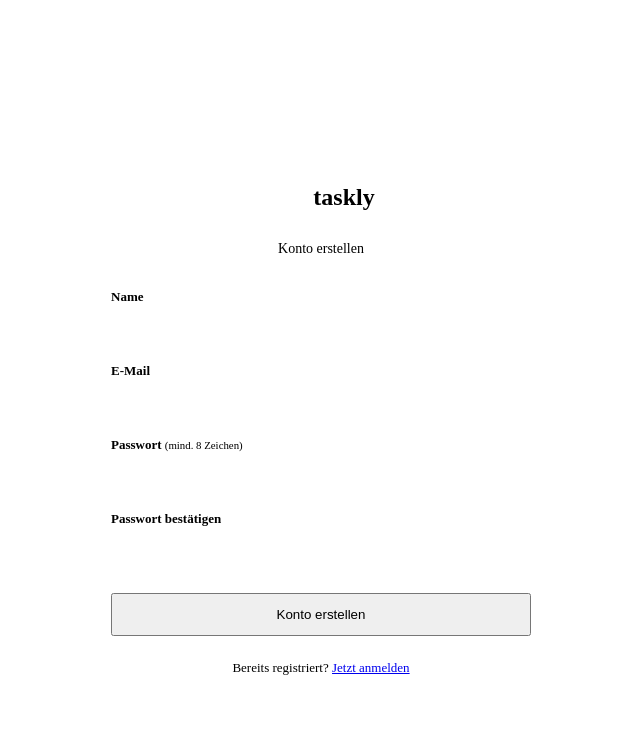
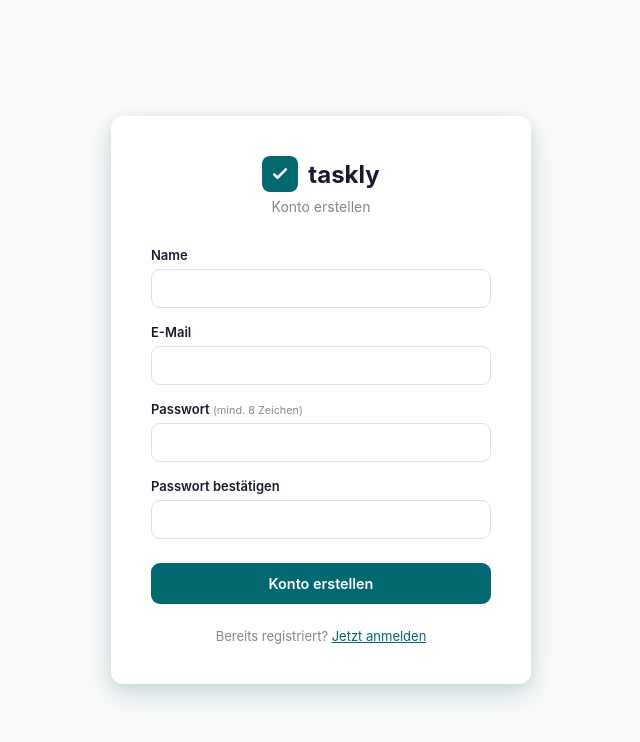
Before and after one commit to vndyc/taskly, a SvelteKit app: page /register in a window 1280 px wide. Shown: the top 742 px of the page, without its empty margins (319-959 px from the left). Built offline with nearby package versions, Linux system fonts and the light colour scheme; no server answers.

Commit message:
integrating Navbar in layout

```diff
--- a/src/routes/+layout.svelte
+++ b/src/routes/+layout.svelte
@@ -1,11 +1,32 @@
 <script>
-	import favicon from '$lib/assets/favicon.svg';
+  // Globaler CSS-Import (Variablen, Reset, Helper-Klassen)
+  import '../app.css';
 
-	let { children } = $props();
+  import { page } from '$app/state';
+  import Nav from '$lib/components/Nav.svelte';
+
+  // --- Props (Children + serverseitige Daten aus +layout.server.js) ---
+  let { children, data } = $props();
+
+  // Routen, auf denen die Nav NICHT angezeigt werden soll.
+  const ohneNav = ['/login', '/register'];
+
+  // Nav nur einblenden, wenn ein User eingeloggt ist UND
+  // die aktuelle Route nicht zu den auth-Routen gehört.
+  const zeigtNav = $derived(data.user && !ohneNav.includes(page.url.pathname));
 </script>
 
-<svelte:head>
-	<link rel="icon" href={favicon} />
-</svelte:head>
+{#if zeigtNav}
+  <Nav user={data.user} />
+{/if}
 
-{@render children()}
+<main>
+  {@render children()}
+</main>
+
+<style>
+  main {
+    min-height: calc(100vh - 60px); /* 60px = Nav-Höhe */
+    background: #fff;
+  }
+</style>
```
